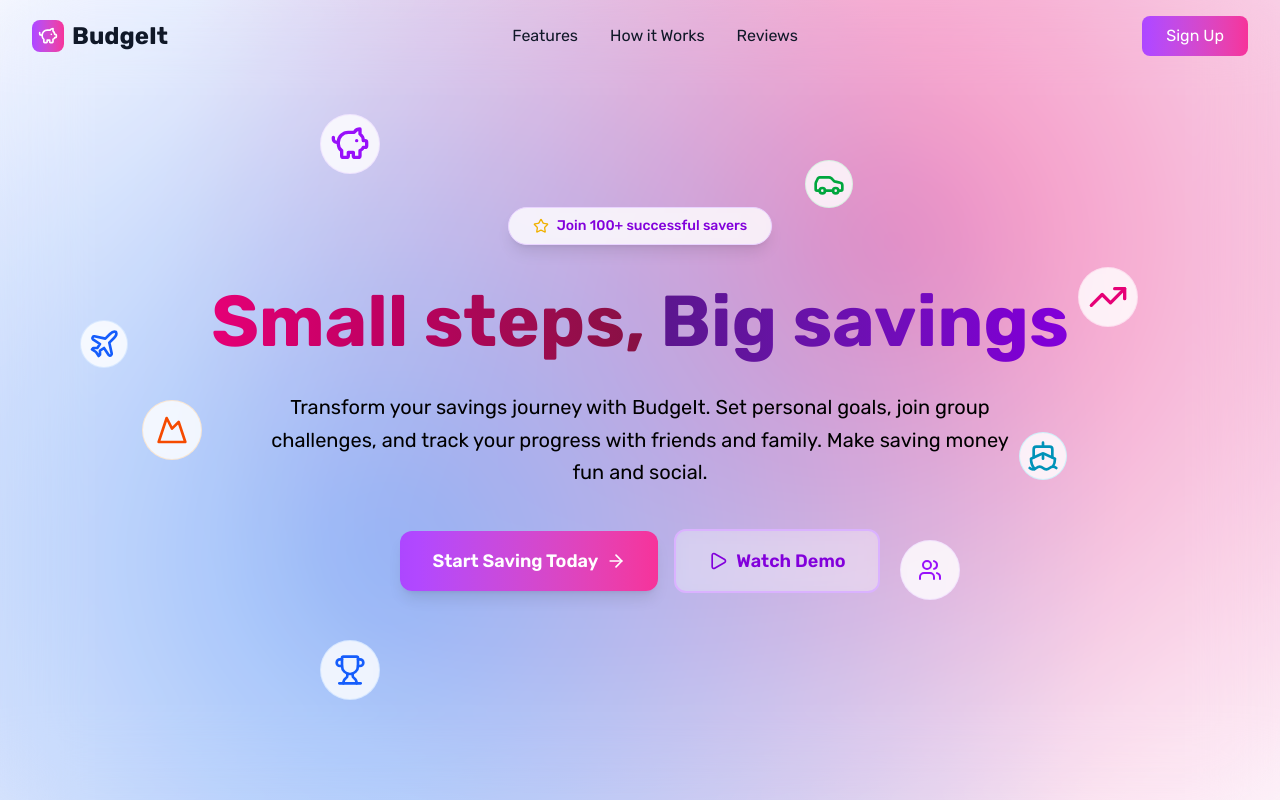
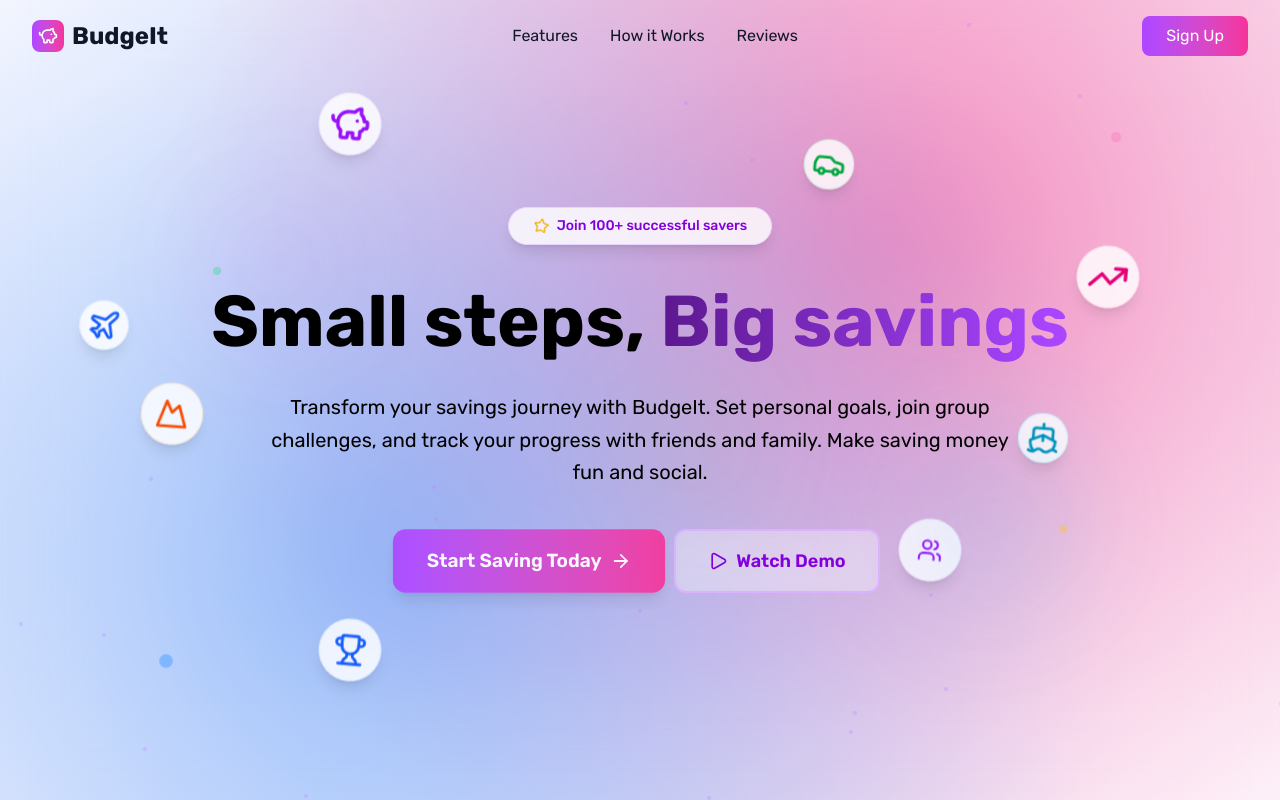
Before and after one commit to cygullem/budgeit, a Next.js app: page / in a window 1280 px wide. Built offline with nearby package versions, Linux system fonts and the light colour scheme.

Commit message:
UI/UX: enhanced with the use of GSAP animations

```diff
--- a/components/landing/Hero.tsx
+++ b/components/landing/Hero.tsx
@@ -1,70 +1,179 @@
-import { ArrowRight, Star, Play, PiggyBank, TrendingUp, Target, Users, Car, Plane, Ship, Mountain, Trophy } from "lucide-react";
+"use client";
+
+import {
+   ArrowRight,
+   Star,
+   Play,
+   PiggyBank,
+   TrendingUp,
+   Users,
+   Car,
+   Plane,
+   Ship,
+   Mountain,
+   Trophy
+} from "lucide-react";
 import { rubik } from "@/lib/fonts";
+import { useGSAP } from "@/lib/useGSAP";
+import { useState, useEffect } from "react";
 
 export default function Hero() {
+   const scope = useGSAP();
+   const [particles, setParticles] = useState<Array<{
+      left: string;
+      top: string;
+      animationDelay: string;
+      animationDuration: string;
+   }>>([]);
+
+   useEffect(() => {
+      const generateParticles = () => {
+         const particleCount = 20;
+         const newParticles = Array.from({ length: particleCount }, () => ({
+            left: `${Math.random() * 100}%`,
+            top: `${Math.random() * 100}%`,
+            animationDelay: `${Math.random() * 3}s`,
+            animationDuration: `${2 + Math.random() * 2}s`,
+         }));
+         setParticles(newParticles);
+      };
+
+      generateParticles();
+   }, []);
+
    return (
-      <section className={`${rubik.className} h-screen w-full px-4 sm:px-6 lg:px-8 flex items-center justify-center relative overflow-hidden`}>
+      <div ref={scope} className={`${rubik.className} h-screen w-full px-4 sm:px-6 lg:px-8 flex items-center justify-center relative overflow-hidden`}>
          {/* Floating icons */}
-         <div className="absolute top-1/7 left-1/4 w-15 h-15 bg-white/80 backdrop-blur-sm rounded-full flex items-center justify-center border border-purple-200/50">
+         <div
+            data-floating
+            className="absolute top-1/7 left-1/4 w-15 h-15 bg-white/80 backdrop-blur-sm rounded-full flex items-center justify-center border border-purple-200/50 shadow-lg hover:shadow-xl transition-shadow duration-300 animate-float hover-lift"
+         >
             <PiggyBank className="w-10 h-10 text-purple-600" />
          </div>
-         <div className="absolute top-1/3 right-1/9 w-15 h-15 bg-white/80 backdrop-blur-sm rounded-full flex items-center justify-center border border-pink-200/50">
+         <div
+            data-floating
+            className="absolute top-1/3 right-1/9 w-15 h-15 bg-white/80 backdrop-blur-sm rounded-full flex items-center justify-center border border-pink-200/50 shadow-lg hover:shadow-xl transition-shadow duration-300 animate-float-delayed hover-lift"
+         >
             <TrendingUp className="w-10 h-10 text-pink-600" />
          </div>
-         <div className="absolute bottom-1/8 left-1/4 w-15 h-15 bg-white/80 backdrop-blur-sm rounded-full flex items-center justify-center border border-blue-200/50">
+         <div
+            data-floating
+            className="absolute bottom-1/8 left-1/4 w-15 h-15 bg-white/80 backdrop-blur-sm rounded-full flex items-center justify-center border border-blue-200/50 shadow-lg hover:shadow-xl transition-shadow duration-300 animate-float hover-lift"
+         >
             <Trophy className="w-8 h-8 text-blue-600" />
          </div>
-         <div className="absolute bottom-1/4 right-1/4 w-15 h-15 bg-white/80 backdrop-blur-sm rounded-full flex items-center justify-center border border-purple-200/50">
+         <div
+            data-floating
+            className="absolute bottom-1/4 right-1/4 w-15 h-15 bg-white/80 backdrop-blur-sm rounded-full flex items-center justify-center border border-purple-200/50 shadow-lg hover:shadow-xl transition-shadow duration-300 animate-float-delayed hover-lift"
+         >
             <Users className="w-6 h-6 text-purple-600" />
          </div>
 
-         {/* Additional floating icons */}
-         <div className="absolute top-1/5 right-1/3 w-12 h-12 bg-white/80 backdrop-blur-sm rounded-full flex items-center justify-center border border-green-200/50">
+         {/* Floating icons */}
+         <div
+            data-floating
+            className="absolute top-1/5 right-1/3 w-12 h-12 bg-white/80 backdrop-blur-sm rounded-full flex items-center justify-center border border-green-200/50 shadow-lg hover:shadow-xl transition-shadow duration-300 animate-float hover-lift"
+         >
             <Car className="w-8 h-8 text-green-600" />
          </div>
-         <div className="absolute top-2/5 left-1/16 w-12 h-12 bg-white/80 backdrop-blur-sm rounded-full flex items-center justify-center border border-blue-200/50">
+         <div
+            data-floating
+            className="absolute top-2/5 left-1/16 w-12 h-12 bg-white/80 backdrop-blur-sm rounded-full flex items-center justify-center border border-blue-200/50 shadow-lg hover:shadow-xl transition-shadow duration-300 animate-float-delayed hover-lift"
+         >
             <Plane className="w-8 h-8 text-blue-600" />
          </div>
-         <div className="absolute bottom-2/5 right-1/6 w-12 h-12 bg-white/80 backdrop-blur-sm rounded-full flex items-center justify-center border border-cyan-200/50">
+         <div
+            data-floating
+            className="absolute bottom-2/5 right-1/6 w-12 h-12 bg-white/80 backdrop-blur-sm rounded-full flex items-center justify-center border border-cyan-200/50 shadow-lg hover:shadow-xl transition-shadow duration-300 animate-float hover-lift"
+         >
             <Ship className="w-8 h-8 text-cyan-600" />
          </div>
-         <div className="absolute top-1/2 left-1/9 w-15 h-15 bg-white/80 backdrop-blur-sm rounded-full flex items-center justify-center border border-orange-200/50">
+         <div
+            data-floating
+            className="absolute top-1/2 left-1/9 w-15 h-15 bg-white/80 backdrop-blur-sm rounded-full flex items-center justify-center border border-orange-200/50 shadow-lg hover:shadow-xl transition-shadow duration-300 animate-float-delayed hover-lift"
+         >
             <Mountain className="w-8 h-8 text-orange-600" />
          </div>
 
+         {/* Gradient orbs */}
+         <div className="absolute top-1/4 left-1/6 w-32 h-32 bg-gradient-to-r from-purple-400/20 to-pink-400/20 rounded-full blur-3xl animate-pulse animate-glow"></div>
+         <div className="absolute bottom-1/4 right-1/6 w-40 h-40 bg-gradient-to-r from-blue-400/20 to-cyan-400/20 rounded-full blur-3xl animate-pulse animate-glow" style={{ animationDelay: '1s' }}></div>
+         <div className="absolute top-1/2 left-1/2 w-24 h-24 bg-gradient-to-r from-green-400/20 to-yellow-400/20 rounded-full blur-3xl animate-pulse animate-glow" style={{ animationDelay: '2s' }}></div>
+
          <div className="max-w-7xl mx-auto relative z-10">
             <div className="text-center">
-               <div className="inline-flex items-center bg-white/80 backdrop-blur-sm border border-purple-200 rounded-full px-6 py-2 mb-8 shadow-lg">
-                  <Star className="w-4 h-4 text-yellow-500 mr-2" />
+               <div
+                  data-entrance
+                  className="inline-flex items-center bg-white/80 backdrop-blur-sm border border-purple-200 rounded-full px-6 py-2 mb-8 shadow-lg hover:shadow-xl transition-all duration-300 transform hover:scale-105 hover-lift"
+               >
+                  <Star className="w-4 h-4 text-yellow-500 mr-2 animate-spin" style={{ animationDuration: '3s' }} />
                   <span className="text-purple-700 text-sm font-medium">Join 100+ successful savers</span>
                </div>
 
-               <h1 className="text-5xl sm:text-6xl lg:text-7xl font-bold mb-6 leading-tight">
-                  <span className="bg-gradient-to-r from-pink-600 to-pink-900 bg-clip-text text-transparent">
+               <h1
+                  data-entrance
+                  className="text-5xl sm:text-6xl lg:text-7xl font-bold mb-6 leading-tight"
+               >
+                  <span className="gradient-text-animate">
                      Small steps,
                   </span>
-                  <span className="bg-gradient-to-r from-purple-900 to-purple-700 bg-clip-text text-transparent">
+                  <span className="bg-gradient-to-r from-purple-900 to-purple-500 bg-clip-text text-transparent">
                      {" "}Big savings
                   </span>
                </h1>
 
-               <p className="text-xl text-black mb-10 max-w-3xl mx-auto leading-relaxed">
+               <p
+                  data-entrance
+                  className="text-xl text-black mb-10 max-w-3xl mx-auto leading-relaxed"
+               >
                   Transform your savings journey with BudgeIt. Set personal goals, join group challenges,
                   and track your progress with friends and family. Make saving money fun and social.
                </p>
 
-               <div className="flex flex-col sm:flex-row gap-4 justify-center items-center">
-                  <button className="group bg-gradient-to-r from-purple-500 to-pink-500 text-white px-8 py-4 rounded-xl text-lg font-semibold hover:from-purple-600 hover:to-pink-600 transition-all transform hover:scale-105 flex items-center shadow-lg active:scale-95 cursor-pointer">
-                     Start Saving Today
-                     <ArrowRight className="ml-2 w-5 h-5 group-hover:translate-x-1 transition-transform" />
+               <div
+                  data-entrance
+                  className="flex flex-col sm:flex-row gap-4 justify-center items-center"
+               >
+                  <button
+                     data-pulse
+                     className="group bg-gradient-to-r from-purple-500 to-pink-500 text-white px-8 py-4 rounded-xl text-lg font-semibold hover:from-purple-600 hover:to-pink-600 transition-all transform hover:scale-105 flex items-center shadow-lg active:scale-100 cursor-pointer relative overflow-hidden hover-lift"
+                  >
+                     <span className="absolute inset-0 animate-shimmer"></span>
+                     <span className="relative z-10">Start Saving Today</span>
+                     <ArrowRight className="ml-2 w-5 h-5 group-hover:translate-x-1 transition-transform relative z-10" />
                   </button>
-                  <button className="bg-white/30 backdrop-blur-sm group flex items-center text-purple-700 px-8 py-4 rounded-xl text-lg font-semibold border-2 border-purple-300 hover:border-purple-400 hover:bg-white/60 transition-all active:scale-95 cursor-pointer">
-                     <Play className="w-5 h-5 mr-2 group-hover:scale-110 transition-transform" />
-                     Watch Demo
+                  <button
+                     className="bg-white/30 backdrop-blur-sm group flex items-center text-purple-700 px-8 py-4 rounded-xl text-lg font-semibold border-2 border-purple-300 hover:border-purple-400 hover:bg-white/60 transition-all active:scale-95 cursor-pointer relative overflow-hidden hover-lift"
+                  >
+                     <span className="absolute inset-0 bg-gradient-to-r from-purple-100/50 to-transparent transform -skew-x-12 -translate-x-full group-hover:translate-x-full transition-transform duration-700"></span>
+                     <Play className="w-5 h-5 mr-2 group-hover:scale-110 transition-transform relative z-10" />
+                     <span className="relative z-10">Watch Demo</span>
                   </button>
                </div>
             </div>
          </div>
-      </section>
+
+         {/* Floating particles */}
+         <div className="absolute inset-0 pointer-events-none">
+            {particles.map((particle, i) => (
+               <div
+                  key={i}
+                  className="absolute w-1 h-1 bg-purple-400/30 rounded-full animate-particle"
+                  style={{
+                     left: particle.left,
+                     top: particle.top,
+                     animationDelay: particle.animationDelay,
+                     animationDuration: particle.animationDuration,
+                  }}
+               />
+            ))}
+         </div>
+
+         {/* Decorative elements */}
+         <div data-decorative className="absolute top-1/6 right-1/8 w-2 h-2 bg-pink-400/60 rounded-full animate-pulse" style={{ animationDelay: '0.5s' }}></div>
+         <div data-decorative className="absolute bottom-1/6 left-1/8 w-3 h-3 bg-blue-400/60 rounded-full animate-pulse" style={{ animationDelay: '1.5s' }}></div>
+         <div data-decorative className="absolute top-1/3 left-1/6 w-2 h-2 bg-green-400/60 rounded-full animate-pulse" style={{ animationDelay: '2.5s' }}></div>
+         <div data-decorative className="absolute bottom-1/3 right-1/6 w-2 h-2 bg-yellow-400/60 rounded-full animate-pulse" style={{ animationDelay: '0.8s' }}></div>
+      </div>
    );
 }
```
